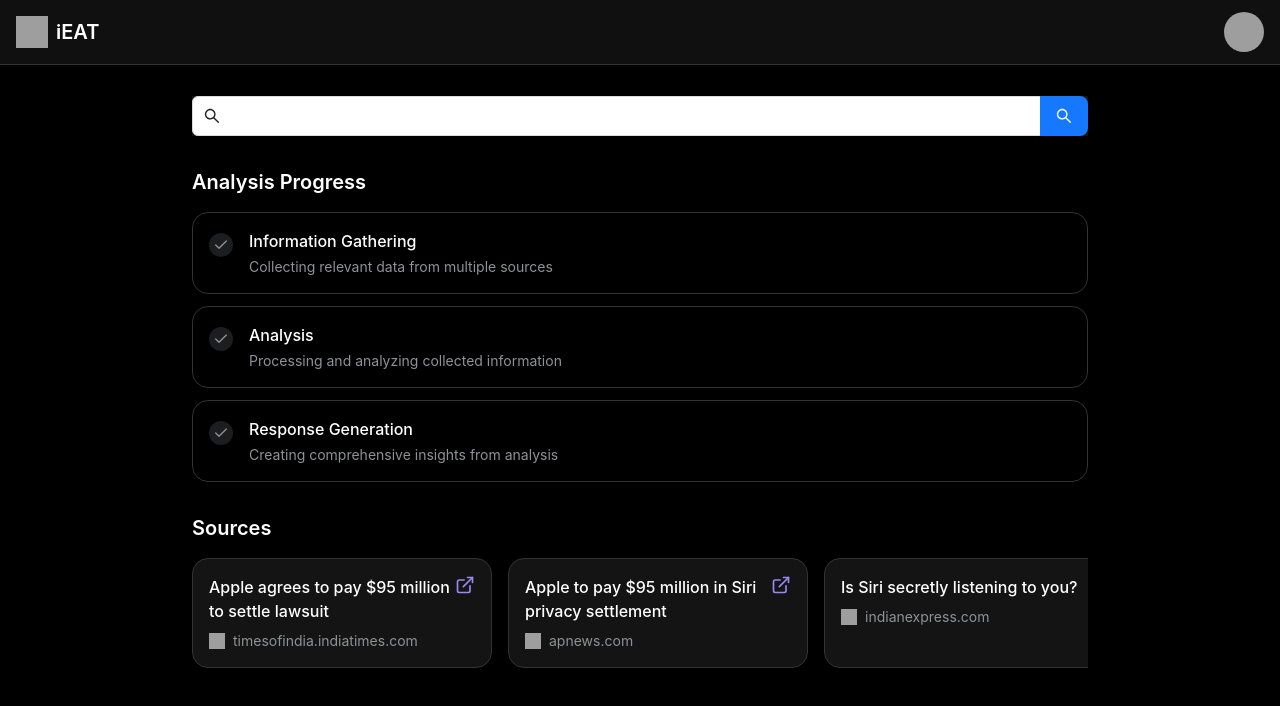
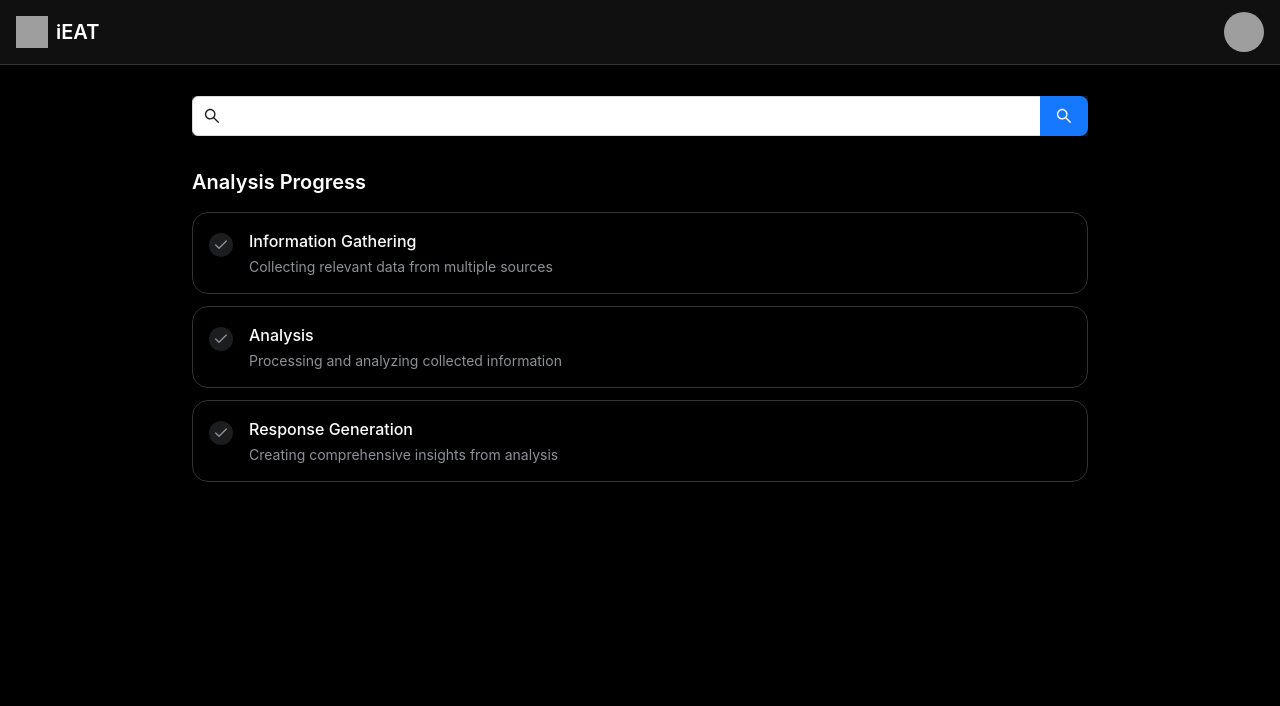
Before and after one commit to priyank2602/interactive-economics-toolkit, a React (Vite) app: page /search in a window 1280 px wide. Shown: the top 706 px of the page. Built offline with nearby package versions, Linux system fonts and the light colour scheme; grey boxes are pictures that could not be loaded.

Commit message:
Update search results flow
Reorganize the Search Results page to display the Analysis Progress component first. Once the information gathering step is completed, show the Sources component. Finally, display the answer after the response generation step is completed.
[skip gpt_engineer]

```diff
--- a/src/pages/SearchResults.tsx
+++ b/src/pages/SearchResults.tsx
@@ -11,7 +11,8 @@ const SearchResults = () => {
   const searchParams = new URLSearchParams(location.search);
   const query = searchParams.get('q');
 
-  const [analysisComplete, setAnalysisComplete] = useState(false);
+  const [showSources, setShowSources] = useState(false);
+  const [showAnswer, setShowAnswer] = useState(false);
   const [steps, setSteps] = useState([
     {
       title: "Information Gathering",
@@ -54,19 +55,30 @@ const SearchResults = () => {
 
   useEffect(() => {
     const completeSteps = async () => {
-      // Simulate step completion
-      for (let i = 0; i < steps.length; i++) {
-        await new Promise(resolve => setTimeout(resolve, 1500));
-        setSteps(prev => prev.map((step, index) =>
-          index === i ? { ...step, completed: true } : step
-        ));
-      }
-      setAnalysisComplete(true);
+      if (!query) return;
+
+      // Step 1: Information Gathering
+      await new Promise(resolve => setTimeout(resolve, 2000));
+      setSteps(prev => prev.map((step, index) =>
+        index === 0 ? { ...step, completed: true } : step
+      ));
+      setShowSources(true);
+
+      // Step 2: Analysis
+      await new Promise(resolve => setTimeout(resolve, 2000));
+      setSteps(prev => prev.map((step, index) =>
+        index === 1 ? { ...step, completed: true } : step
+      ));
+
+      // Step 3: Response Generation
+      await new Promise(resolve => setTimeout(resolve, 2000));
+      setSteps(prev => prev.map((step, index) =>
+        index === 2 ? { ...step, completed: true } : step
+      ));
+      setShowAnswer(true);
     };
 
-    if (query) {
-      completeSteps();
-    }
+    completeSteps();
   }, [query]);
 
   return (
@@ -80,9 +92,13 @@ const SearchResults = () => {
           <div className="mt-8 space-y-8">
             <AnalysisSteps steps={steps} />
 
-            <SearchSources sources={sources} />
+            {showSources && (
+              <div className="animate-fade-in">
+                <SearchSources sources={sources} />
+              </div>
+            )}
 
-            {analysisComplete && (
+            {showAnswer && (
               <div className="animate-fade-in">
                 <Card className="bg-[#141414] border-[#333333] p-6">
                   <h2 className="text-xl font-semibold mb-4 text-white">Answer</h2>
```
